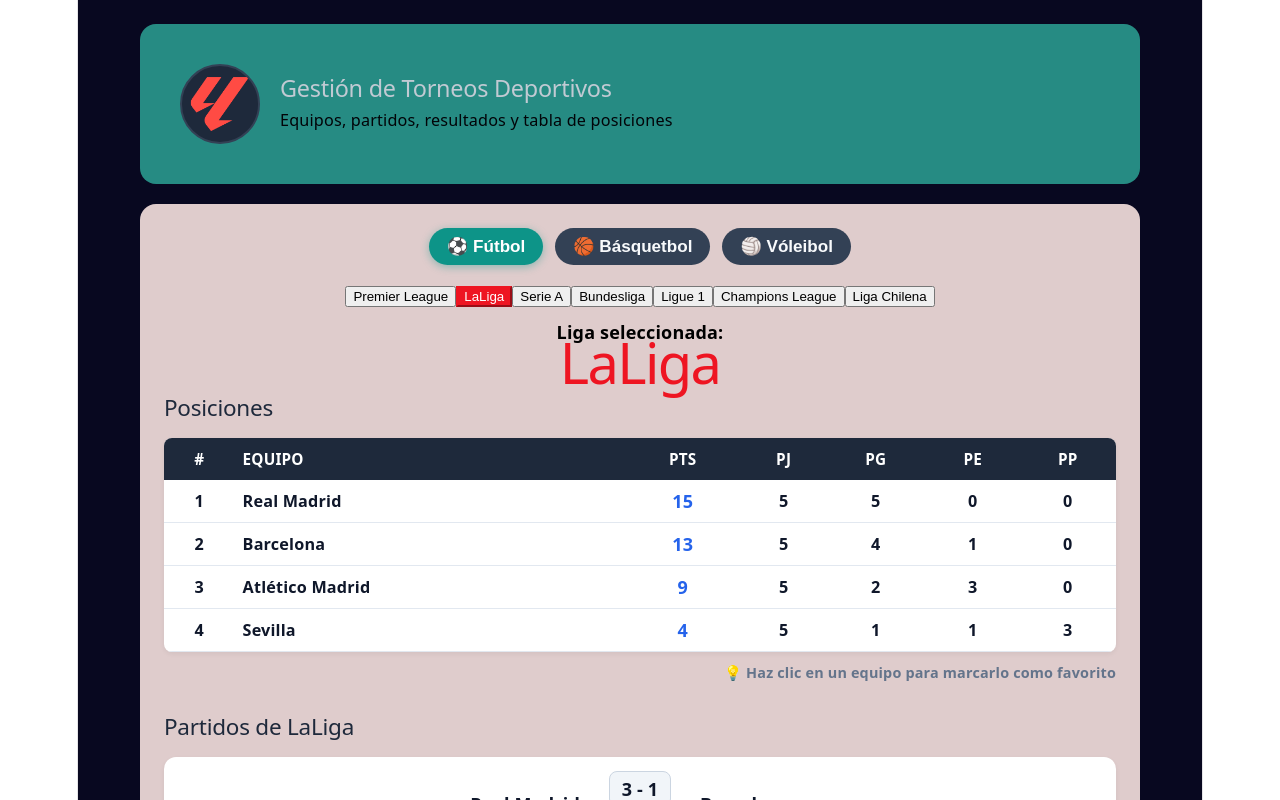
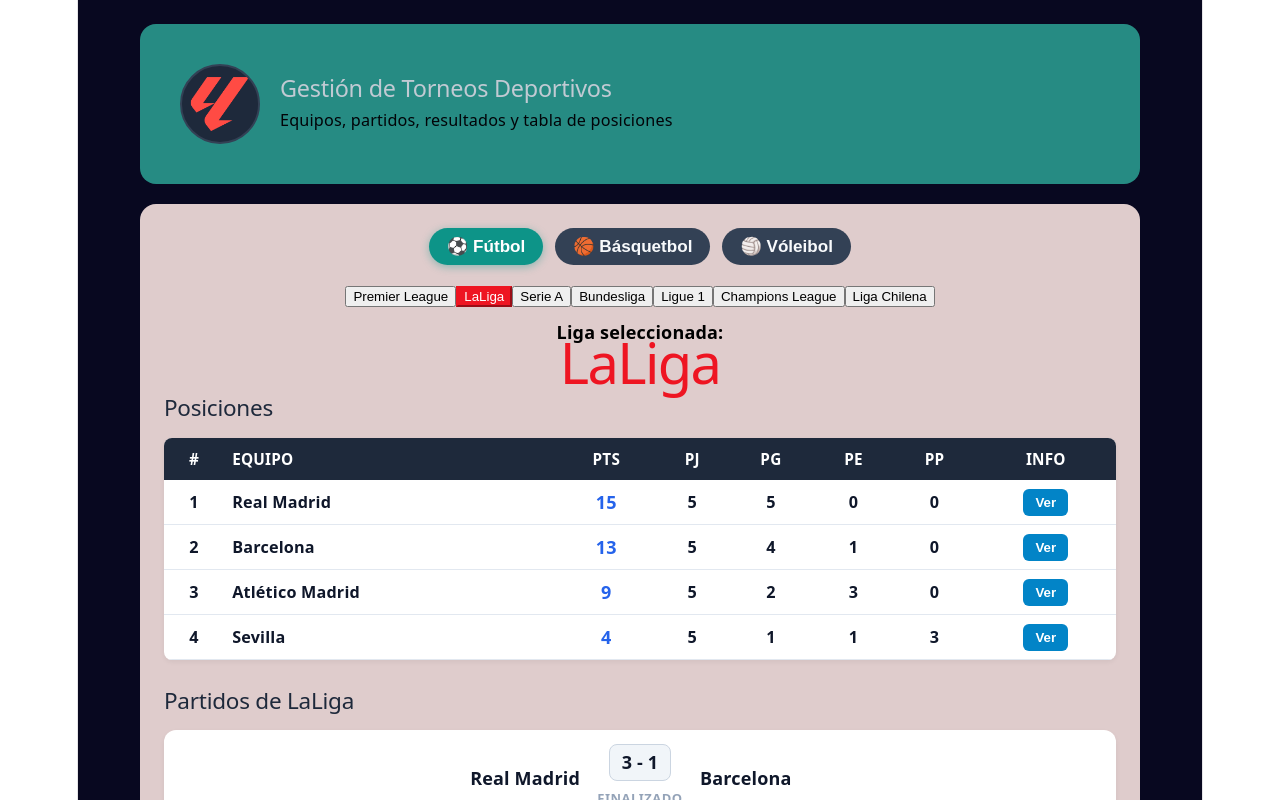
Before and after one commit to Juakiru/Carrermode-react, a React (Vite) app: page / in a window 1280 px wide. Both pictures are taken after a click on the button "LaLiga". Shown: the top 800 px of the page. Built offline with nearby package versions, Linux system fonts and the light colour scheme.

Commit message:
Crear ver equipos

```diff
--- a/src/App.tsx
+++ b/src/App.tsx
@@ -1,4 +1,4 @@
-import { useState } from 'react';
+import { useState, useEffect } from 'react';
 import './App.css';
 import { baseDeDatos } from './data.js';
 
@@ -10,7 +10,6 @@ const DEPORTES = [
 ];
 
 const LIGAS = [
-  // Fútbol
   { id: 'premier', deporte: 'futbol', nombre: 'Premier League', color: '#3d195b', logo: '/logos/Premier_League.png' },
   { id: 'laliga', deporte: 'futbol', nombre: 'LaLiga', color: '#ee1522', logo: '/logos/Laliga.png' },
   { id: 'seriea', deporte: 'futbol', nombre: 'Serie A', color: '#008fd7', logo: '/logos/SerieA.png' },
@@ -18,11 +17,7 @@ const LIGAS = [
   { id: 'ligue1', deporte: 'futbol', nombre: 'Ligue 1', color: '#091c3e', logo: '/logos/ligue1.png' },
   { id: 'champions', deporte: 'futbol', nombre: 'Champions League', color: '#001438', logo: '/logos/Champions.png' },
   { id: 'chilena', deporte: 'futbol', nombre: 'Liga Chilena', color: '#002b7f', logo: '/logos/Ligachilena.png' },
-
-  // Básquetbol
   { id: 'nba', deporte: 'basquet', nombre: 'NBA', color: '#1d428a', logo: '/logos/logonba.png' },
-
-  // Vóleibol
   { id: 'vnl', deporte: 'volley', nombre: 'VNL', color: '#005596', logo: '/logos/logovnl.png' },
 ];
 
@@ -31,14 +26,35 @@ export default function App() {
   const [deporteSeleccionado, setDeporteSeleccionado] = useState('futbol');
   const [ligaSeleccionada, setLigaSeleccionada] = useState<string | null>(null);
 
-  // Filtrar ligas según el deporte activo
+  // Estados para la carga asíncrona
+  const [datosLiga, setDatosLiga] = useState<any>(null);
+  const [cargando, setCargando] = useState(false);
+
+  // Estado para la vista de Detalle del Equipo
+  const [equipoSeleccionado, setEquipoSeleccionado] = useState<any>(null);
+
   const ligasVisibles = LIGAS.filter((l) => l.deporte === deporteSeleccionado);
   const ligaActual = LIGAS.find((l) => l.id === ligaSeleccionada);
-  const datosLiga = ligaSeleccionada ? (baseDeDatos as any)[ligaSeleccionada] : null;
+
+  useEffect(() => {
+    if (ligaSeleccionada) {
+      setCargando(true);
+      setEquipoSeleccionado(null); // Limpiamos el detalle al cambiar de liga
+
+      const temporizador = setTimeout(() => {
+        setDatosLiga((baseDeDatos as any)[ligaSeleccionada]);
+        setCargando(false);
+      }, 1500);
+
+      return () => clearTimeout(temporizador);
+    } else {
+      setDatosLiga(null);
+    }
+  }, [ligaSeleccionada]);
 
   const cambiarDeporte = (idDeporte: string) => {
     setDeporteSeleccionado(idDeporte);
-    setLigaSeleccionada(null); // Limpia la liga al cambiar de deporte
+    setLigaSeleccionada(null);
   };
 
   const alternarLiga = (id: string) => {
@@ -48,14 +64,9 @@ export default function App() {
   return (
     <div className="app-container">
       <div className="content-box">
-        {/* Encabezado */}
-        <Encabezado
-          logoActual={ligaActual ? ligaActual.logo : '/logos/balon.png'}
-        />
+        <Encabezado logoActual={ligaActual ? ligaActual.logo : '/logos/balon.png'} />
 
-        {/* Panel de contenido central */}
         <main className="main-panel">
-          {/* Fila 1: Deportes */}
           <div className="sports-bar">
             {DEPORTES.map((dep) => (
               <button
@@ -68,7 +79,6 @@ export default function App() {
             ))}
           </div>
 
-          {/* Fila 2: Ligas filtradas */}
           <div className="league-list">
             {ligasVisibles.map((liga) => (
               <BotonLiga
@@ -80,7 +90,6 @@ export default function App() {
             ))}
           </div>
 
-          {/* Banner de liga */}
           {ligaActual ? (
             <div style={{ textAlign: 'center', marginBottom: '20px' }}>
               <p style={{ color: '#000000', margin: '12px 0 4px 0', fontWeight: 'bold' }}>
@@ -96,12 +105,27 @@ export default function App() {
             </p>
           )}
 
-          {/* Tabla de posiciones (arriba) */}
+          {cargando ? (
+            <div className="loading-spinner">
+              <h2>Cargando datos... ⏳</h2>
+            </div>
+          ) : (
+            <>
+              {equipoSeleccionado ? (
+                <DetalleEquipo
+                  equipo={equipoSeleccionado}
+                  partidosLiga={datosLiga.partidos}
+                  alVolver={() => setEquipoSeleccionado(null)}
+                />
+              ) : (
+                <>
                   {datosLiga && datosLiga.equipos && (
-            <TablaPosiciones equipos={datosLiga.equipos} />
+                    <TablaPosiciones
+                      equipos={datosLiga.equipos}
+                      alVerDetalle={setEquipoSeleccionado}
+                    />
                   )}
 
-          {/* Partidos (abajo) */}
                   {datosLiga && datosLiga.partidos && (
                     <div className="matches-section" style={{ marginTop: '28px' }}>
                       <h2 className="section-title">Partidos de {ligaActual?.nombre}</h2>
@@ -111,6 +135,10 @@ export default function App() {
                         ))}
                       </div>
                     </div>
+                  )}
+                </>
+              )}
+            </>
           )}
         </main>
       </div>
@@ -136,15 +164,7 @@ function Encabezado({ logoActual }: { logoActual: string }) {
 }
 
 // 4. BOTÓN LIGA
-function BotonLiga({
-  liga,
-  estaSeleccionada,
-  alHacerClick,
-}: {
-  liga: any;
-  estaSeleccionada: boolean;
-  alHacerClick: (id: string) => void;
-}) {
+function BotonLiga({ liga, estaSeleccionada, alHacerClick }: { liga: any; estaSeleccionada: boolean; alHacerClick: (id: string) => void; }) {
   const [hover, setHover] = useState(false);
 
   const estiloDinamico = {
@@ -195,8 +215,7 @@ function TarjetaPartido({ partido }: { partido: any }) {
 }
 
 // 6. TABLA DE POSICIONES
-function TablaPosiciones({ equipos }: { equipos: any[] }) {
-  const [idFavorito, setIdFavorito] = useState<number | null>(null);
+function TablaPosiciones({ equipos, alVerDetalle }: { equipos: any[], alVerDetalle: (equipo: any) => void }) {
   const equiposOrdenados = [...equipos].sort((a, b) => b.puntos - a.puntos);
 
   return (
@@ -213,19 +232,12 @@ function TablaPosiciones({ equipos }: { equipos: any[] }) {
               <th>PG</th>
               <th>PE</th>
               <th>PP</th>
+              <th>Info</th>
             </tr>
           </thead>
           <tbody>
-            {equiposOrdenados.map((equipo, index) => {
-              const esFavorito = idFavorito === equipo.id;
-
-              return (
-                <tr
-                  key={equipo.id}
-                  onClick={() => setIdFavorito(esFavorito ? null : equipo.id)}
-                  className={esFavorito ? 'fila-favorito' : ''}
-                  title="Haz clic para marcar como favorito"
-                >
+            {equiposOrdenados.map((equipo, index) => (
+              <tr key={equipo.id}>
                 <td>{index + 1}</td>
                 <td className="text-left font-bold">{equipo.nombre}</td>
                 <td className="font-bold text-blue">{equipo.puntos}</td>
@@ -233,13 +245,88 @@ function TablaPosiciones({ equipos }: { equipos: any[] }) {
                 <td>{equipo.pg}</td>
                 <td>{equipo.pe}</td>
                 <td>{equipo.pp}</td>
+                <td>
+                  <button
+                    onClick={() => alVerDetalle(equipo)}
+                    style={{ padding: '6px 12px', backgroundColor: '#0284c7', color: '#fff', border: 'none', borderRadius: '6px', cursor: 'pointer', fontWeight: 'bold' }}
+                  >
+                    Ver
+                  </button>
+                </td>
               </tr>
-              );
-            })}
+            ))}
           </tbody>
         </table>
       </div>
-      <p className="hint-text">💡 Haz clic en un equipo para marcarlo como favorito</p>
     </div>
   );
 }
+
+// 7. COMPONENTE: VISTA DE DETALLE DE EQUIPO
+function DetalleEquipo({ equipo, partidosLiga, alVolver }: { equipo: any, partidosLiga: any[], alVolver: () => void }) {
+  const misPartidos = partidosLiga.filter(
+    (p: any) => p.local === equipo.nombre || p.visita === equipo.nombre
+  );
+
+  return (
+    <div style={{ backgroundColor: '#ffffff', padding: '24px', borderRadius: '12px', color: '#0f172a', textAlign: 'left' }}>
+      <button
+        onClick={alVolver}
+        style={{ padding: '8px 16px', backgroundColor: '#334155', color: '#fff', borderRadius: '8px', border: 'none', cursor: 'pointer', marginBottom: '20px' }}
+      >
+        ⬅ Volver a la tabla
+      </button>
+
+      <h2 style={{ fontSize: '2rem', margin: '0 0 20px 0', color: '#1e293b' }}>{equipo.nombre}</h2>
+
+      <div style={{ display: 'grid', gridTemplateColumns: '1fr 1fr', gap: '30px' }}>
+        <div>
+          <h3 style={{ borderBottom: '2px solid #e2e8f0', paddingBottom: '8px' }}>📋 Plantilla</h3>
+          {equipo.plantilla ? (
+            <div style={{ display: 'flex', flexDirection: 'column', gap: '16px', marginTop: '12px' }}>
+              <div>
+                <h4 style={{ margin: '0 0 6px 0', color: '#0f172a', fontSize: '1rem' }}>🧤 Arqueros</h4>
+                <ul style={{ margin: 0, paddingLeft: '20px', color: '#334155' }}>
+                  {equipo.plantilla.arqueros?.map((j: string, i: number) => <li key={i} style={{ padding: '2px 0' }}>{j}</li>)}
+                </ul>
+              </div>
+              <div>
+                <h4 style={{ margin: '0 0 6px 0', color: '#0f172a', fontSize: '1rem' }}>🛡️ Defensas</h4>
+                <ul style={{ margin: 0, paddingLeft: '20px', color: '#334155' }}>
+                  {equipo.plantilla.defensas?.map((j: string, i: number) => <li key={i} style={{ padding: '2px 0' }}>{j}</li>)}
+                </ul>
+              </div>
+              <div>
+                <h4 style={{ margin: '0 0 6px 0', color: '#0f172a', fontSize: '1rem' }}>👟 Mediocentros</h4>
+                <ul style={{ margin: 0, paddingLeft: '20px', color: '#334155' }}>
+                  {equipo.plantilla.mediocentros?.map((j: string, i: number) => <li key={i} style={{ padding: '2px 0' }}>{j}</li>)}
+                </ul>
+              </div>
+              <div>
+                <h4 style={{ margin: '0 0 6px 0', color: '#0f172a', fontSize: '1rem' }}>⚽ Delanteros</h4>
+                <ul style={{ margin: 0, paddingLeft: '20px', color: '#334155' }}>
+                  {equipo.plantilla.delanteros?.map((j: string, i: number) => <li key={i} style={{ padding: '2px 0' }}>{j}</li>)}
+                </ul>
+              </div>
+            </div>
+          ) : (
+            <p style={{ color: '#64748b' }}>No hay datos de la plantilla registrados.</p>
+          )}
+        </div>
+
+        <div>
+          <h3 style={{ borderBottom: '2px solid #e2e8f0', paddingBottom: '8px' }}>🏟️ Partidos de {equipo.nombre}</h3>
+          {misPartidos.length > 0 ? (
+            <div style={{ display: 'flex', flexDirection: 'column', gap: '12px' }}>
+              {misPartidos.map((p: any) => (
+                <TarjetaPartido key={p.id} partido={p} />
+              ))}
+            </div>
+          ) : (
+            <p style={{ color: '#64748b' }}>No hay partidos programados.</p>
+          )}
+        </div>
+      </div>
+    </div>
+  );
+}
--- a/src/data.js
+++ b/src/data.js
@@ -14,8 +14,18 @@ export const baseDeDatos = {
       ]
     },
     laliga: {
-      equipos: [
-        { id: 5, nombre: "Real Madrid", puntos: 15, pj: 5, pg: 5, pe: 0, pp: 0 },
+        equipos: [
+          {
+            id: 5,
+            nombre: "Real Madrid",
+            puntos: 15, pj: 5, pg: 5, pe: 0, pp: 0,
+            plantilla: {
+              arqueros: ["Thibaut Courtois", "Andriy Lunin"],
+              defensas: ["Antonio Rüdiger", "Dani Carvajal", "Éder Militão"],
+              mediocentros: ["Jude Bellingham", "Luka Modrić", "Fede Valverde", "Aurélien Tchouaméni"],
+              delanteros: ["Vinícius Júnior", "Rodrygo", "Kylian Mbappé"]
+            }
+          },
         { id: 6, nombre: "Barcelona", puntos: 13, pj: 5, pg: 4, pe: 1, pp: 0 },
         { id: 7, nombre: "Atlético Madrid", puntos: 9, pj: 5, pg: 2, pe: 3, pp: 0 },
         { id: 8, nombre: "Sevilla", puntos: 4, pj: 5, pg: 1, pe: 1, pp: 3 }
```
Lines whose indentation alone changed are shown as unchanged.
